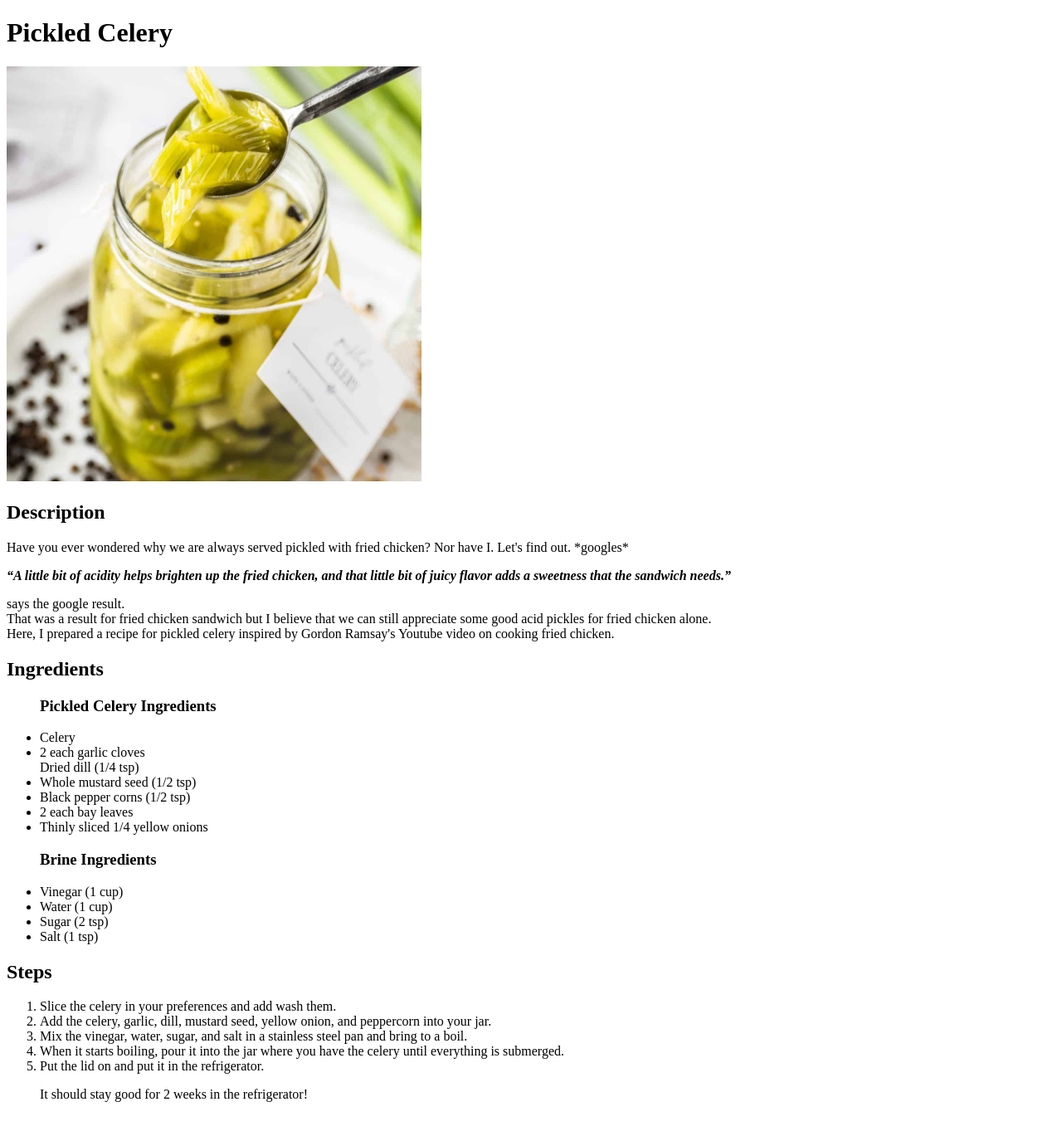
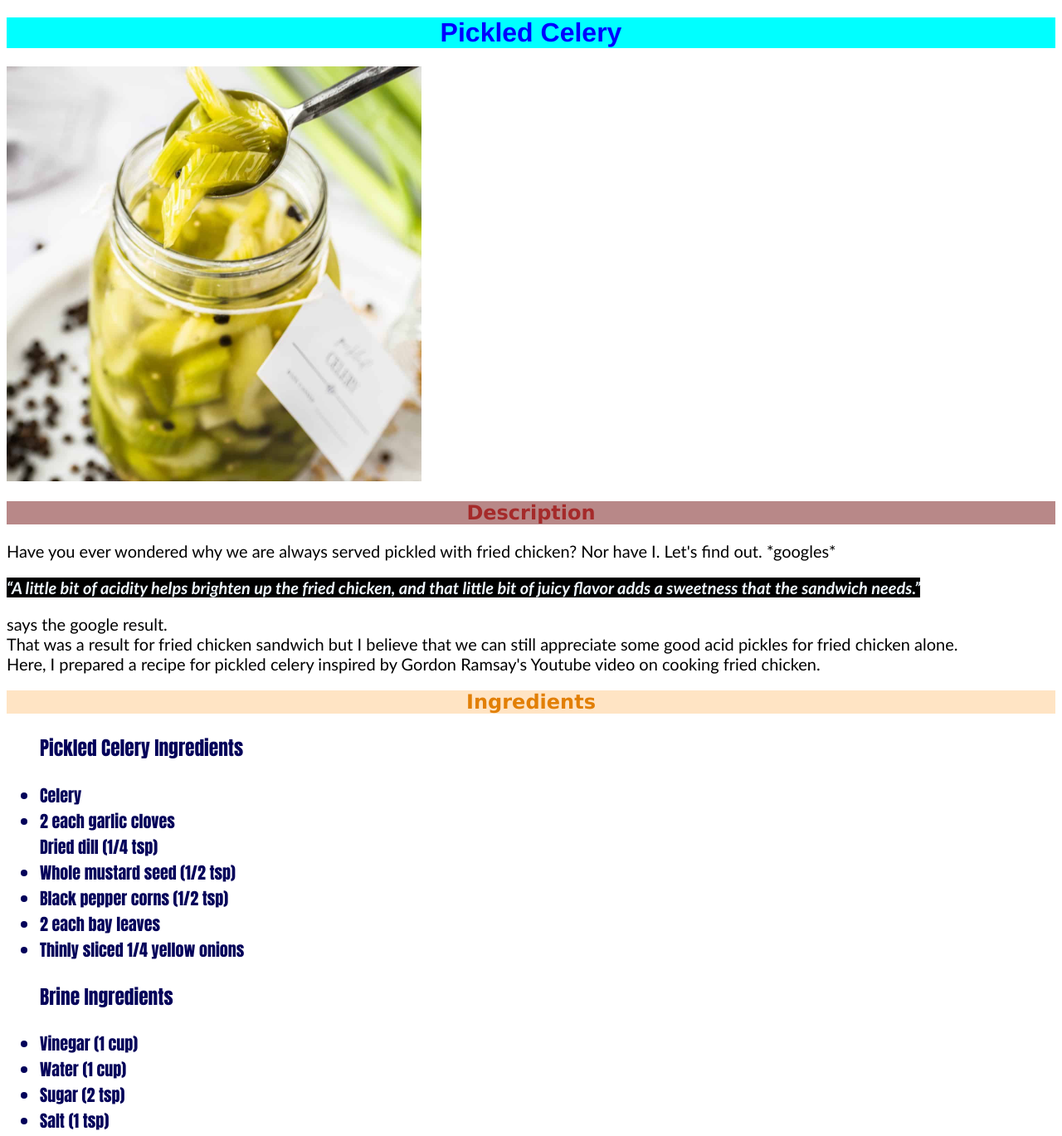
Before and after one commit to kotatkow/odin-recipes, a plain HTML site: page recipes/pickledcelery.html in a window 1280 px wide. Shown: the top 1369 px of the page at 83% size. Before the commit the page ends 1344 px from the top, so only its background shows below. Drawn offline with Linux system fonts and the light colour scheme.

Commit message:
fix the css style
it didn't have any css style so I added some that I've learnt from TOP.

```diff
--- a/recipes/pickledcelery.html
+++ b/recipes/pickledcelery.html
@@ -3,17 +3,18 @@
     <head>
         <meta charset="utf-8">
         <title>Pickled Celery</title>
+        <link rel="stylesheet" href="style.css"/>
     </head>
     <body>
-        <h1>Pickled Celery</h1>
+        <div class="title"><h1>Pickled Celery</h1></div>
         <img src="../images/Pickled-Celery-Feature.jpg" width="500" alt="Pickled Celery">
-        <h2>Description</h2>
+        <div class="description"><h2>Description</h2></div>
         <p>Have you ever wondered why we are always served pickled with fried chicken? Nor have I. Let's find out. *googles*</p>
         <em><b><q>A little bit of acidity helps brighten up the fried chicken, and that little bit of juicy flavor adds a sweetness that the sandwich needs.</q></b></em>
         <p>says the google result.<br>That was a result for fried chicken sandwich but I believe that we can still appreciate some good acid pickles for fried chicken alone.<br>
         Here, I prepared a recipe for pickled celery inspired by Gordon Ramsay's Youtube video on cooking fried chicken.</p>
-        <h2>Ingredients</h2>
-        <ul>
+        <div  class="ingredients"><h2>Ingredients</h2></div>
+        <ul class="ulist">
             <h3>Pickled Celery Ingredients</h3>
             <li>Celery</li>
             <li>2 each garlic cloves</li>
@@ -28,8 +29,8 @@
             <li>Sugar (2 tsp)</li>
             <li>Salt (1 tsp)</li>
         </ul>
-        <h2>Steps</h2>
-        <ol>
+        <h2 class="steps">Steps</h2>
+        <ol class="olist">
            <li>Slice the celery in your preferences and add wash them.</li>
            <li>Add the celery, garlic, dill, mustard seed, yellow onion, and peppercorn into your jar.</li>
            <li>Mix the vinegar, water, sugar, and salt in a stainless steel pan and bring to a boil.</li>
--- /dev/null
+++ b/recipes/style.css
@@ -0,0 +1,52 @@
+.title{
+    background-color: aqua;
+    font-family: 'Franklin Gothic Medium', 'Arial Narrow', Arial, sans-serif;
+    color: blue;
+    text-align: center;
+}
+
+.description{
+    font-family: 'Lucida Sans', 'Lucida Sans Regular', 'Lucida Grande', 'Lucida Sans Unicode', Geneva, Verdana, sans-serif;
+    text-align: center;
+    color: brown;
+    background-color: rgb(184, 136, 136);
+}
+
+p, em{
+    font-family: 'Trebuchet MS', 'Lucida Sans Unicode', 'Lucida Grande', 'Lucida Sans', Arial, sans-serif;
+    font-size: 20px;
+
+}
+
+em {
+    background-color: black;
+    color: aliceblue;
+}
+
+.ingredients{
+    background-color: bisque;
+    color: rgb(226, 127, 5);
+    font-family: 'Lucida Sans', 'Lucida Sans Regular', 'Lucida Grande', 'Lucida Sans Unicode', Geneva, Verdana, sans-serif;
+    text-align: center;
+}
+
+.ulist{
+    font-size: 20px;
+    font-family: Impact, Haettenschweiler, 'Arial Narrow Bold', sans-serif;
+    color: rgb(3, 2, 90);
+}
+
+
+.steps{
+    background-color: beige;
+    color: rgb(13, 82, 7);
+    font-family: 'Lucida Sans', 'Lucida Sans Regular', 'Lucida Grande', 'Lucida Sans Unicode', Geneva, Verdana, sans-serif;
+    text-align: center;
+
+}
+
+.olist{
+    font-size: 20px;
+    font-family: 'Times New Roman', Times, serif;
+
+}
--- /dev/null
+++ b/style.css
@@ -0,0 +1,25 @@
+.title {
+    background-color: red;
+    color: aliceblue;
+    text-align: center;
+}
+
+.menu{
+    font-size: 24px;
+    font-family: 'Franklin Gothic Medium', 'Arial Narrow', Arial, sans-serif;
+}
+
+.sauce{
+    background-color: blue;
+    color: rgb(226, 186, 8);
+}
+
+.chicken{
+    background-color: rgb(250, 151, 2);
+    color: rgb(73, 42, 2);
+}
+
+.pickle{
+    background-color: rgb(23, 66, 3);
+    color: white;
+}
```
Also changed, not shown: index.html (+7 -6 lines), recipes/friedchicken.html (+7 -6 lines), recipes/koreanfriedchickensauce.html (+7 -6 lines), 1 other file.
